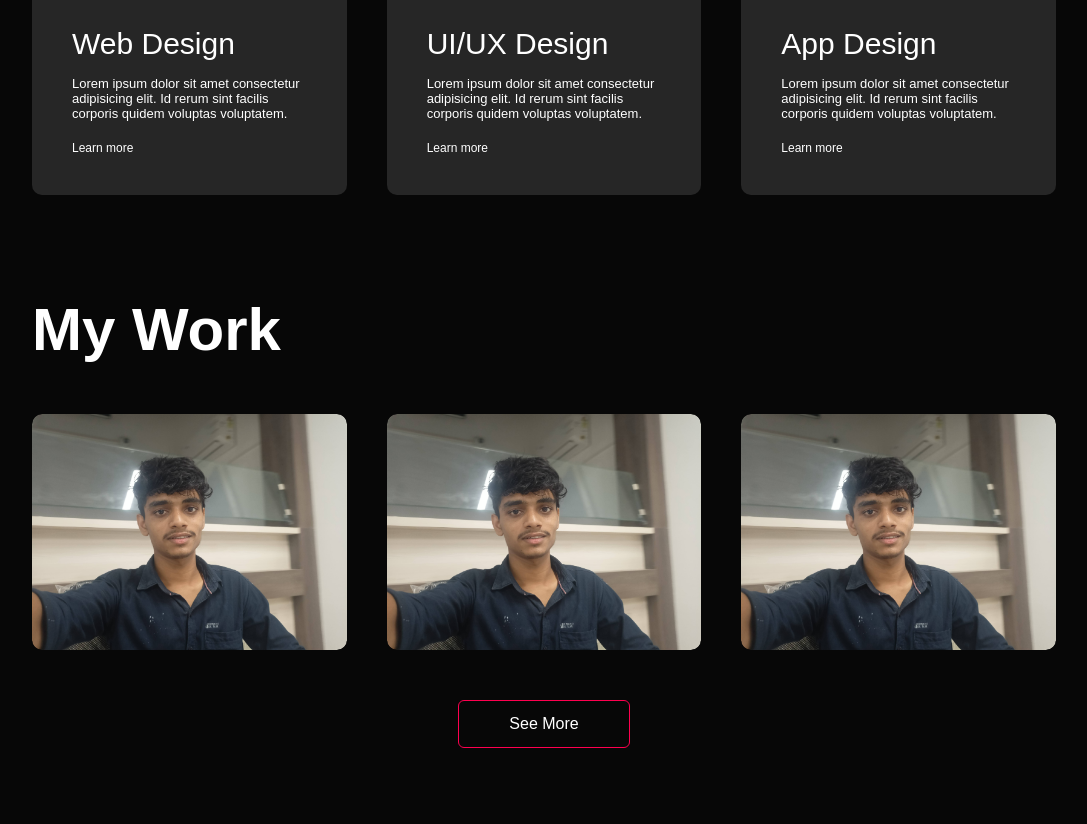
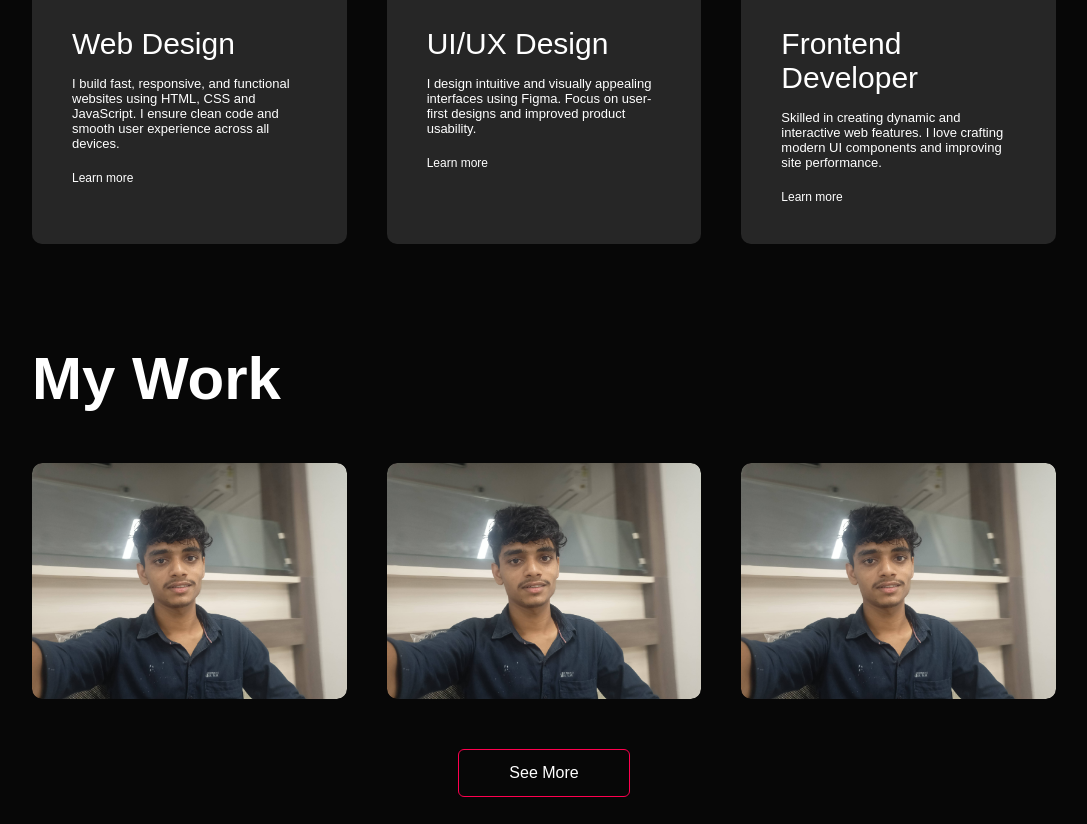
Before and after one commit to rahul-kahar-88/Portfolio-Rahul, a plain HTML site: page index.html in a window 1280 px wide. Shown: the part 1646-2470 px from the top of the page, without its empty margins (96-1183 px from the left). Drawn offline with Linux system fonts and the light colour scheme.

Commit message:
Update index.html

```diff
--- a/index.html
+++ b/index.html
@@ -82,19 +82,22 @@ My goal is to become a Full-Stack Developer and create digital products that hel
             <div>
                 <i class="fa-solid fa-code"></i>
                 <h2>Web Design</h2>
-                <p>Lorem ipsum dolor sit amet consectetur adipisicing elit. Id rerum sint facilis corporis quidem voluptas voluptatem.</p>
+                <p>I build fast, responsive, and functional websites using HTML, CSS and JavaScript.
+I ensure clean code and smooth user experience across all devices.  </p>
                 <a href="#">Learn more</a>
             </div>
             <div>
                 <i class="fa-solid fa-crop"></i>
                 <h2>UI/UX Design</h2>
-                <p>Lorem ipsum dolor sit amet consectetur adipisicing elit. Id rerum sint facilis corporis quidem voluptas voluptatem.</p>
+                <p>  I design intuitive and visually appealing interfaces using Figma.
+Focus on user-first designs and improved product usability.  </p>
                 <a href="#">Learn more</a>
             </div>
             <div>
                 <i class="fa-brands fa-app-store"></i>
-                <h2>App Design</h2>
-                <p>Lorem ipsum dolor sit amet consectetur adipisicing elit. Id rerum sint facilis corporis quidem voluptas voluptatem.</p>
+                <h2>Frontend Developer</h2>
+                <p> Skilled in creating dynamic and interactive web features.
+I love crafting modern UI components and improving site performance.  </p>
                 <a href="#">Learn more</a>
             </div>
         </div>
```
